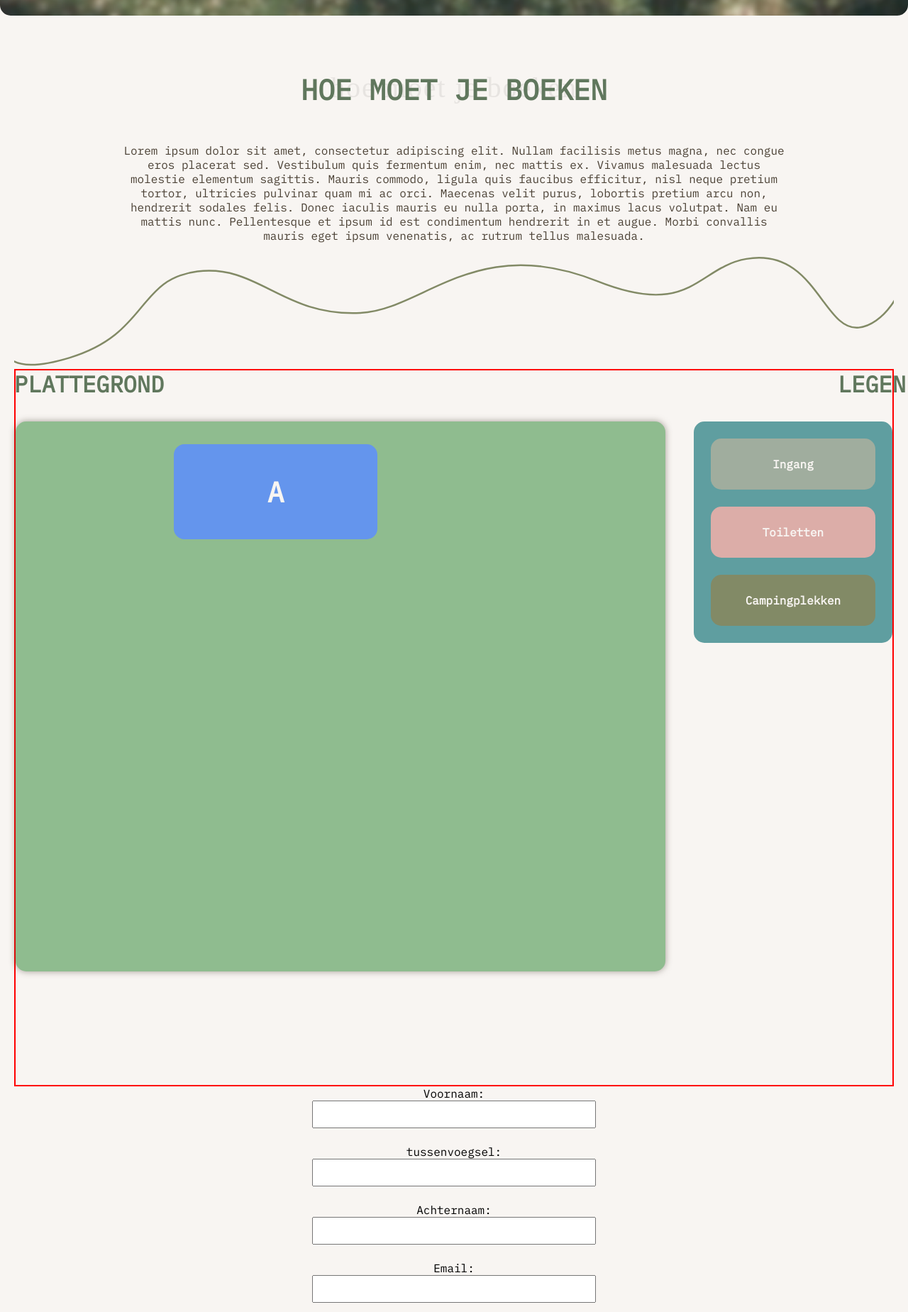
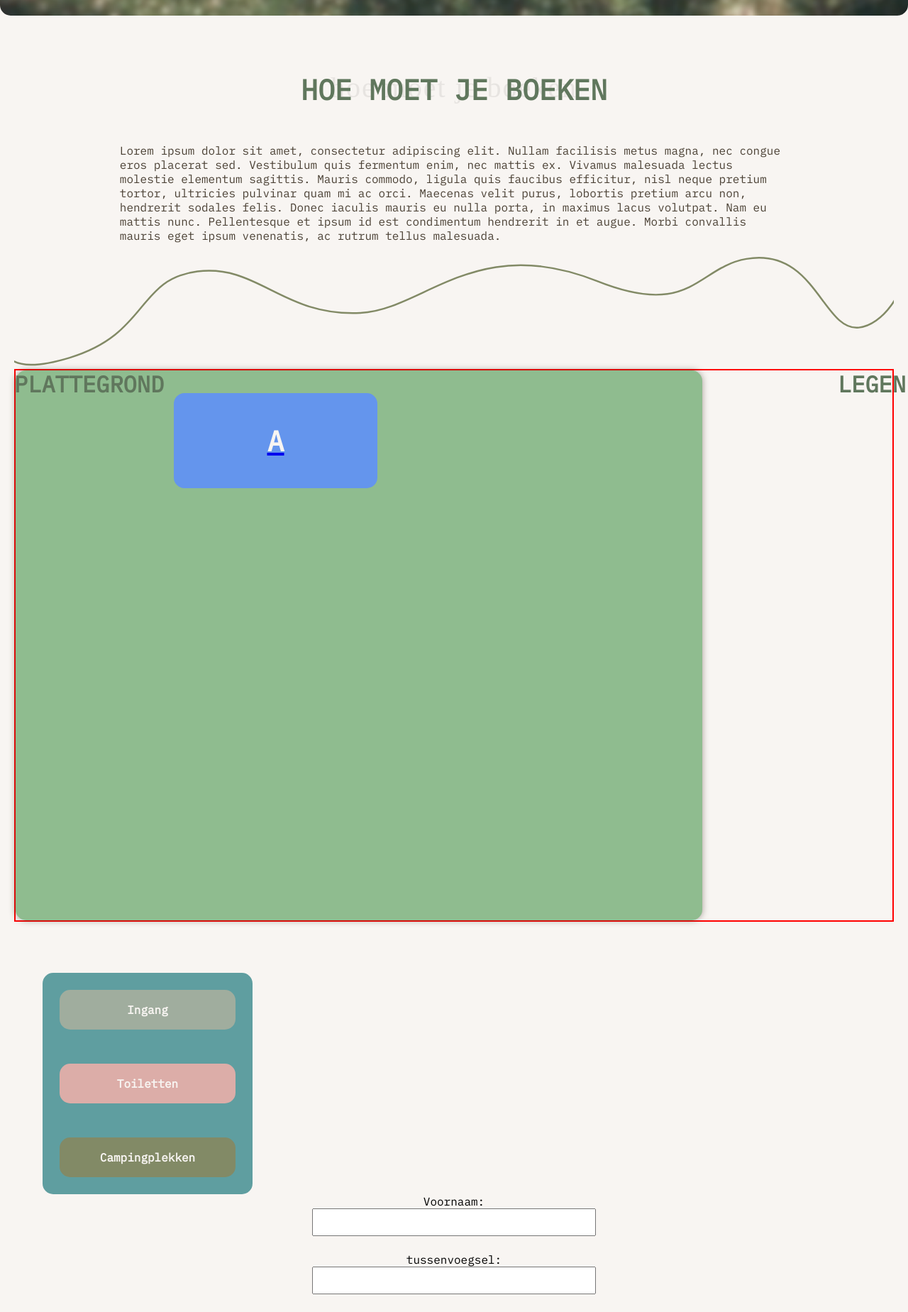
Before and after one commit to LaulensW/BertsBoerenCamping, a React (Vite) app in the folder BertsBoerenCamping/: page /booking in a window 1280 px wide. Shown: the part 338-2187 px from the top of the page at 71% size. Built offline with nearby package versions, Linux system fonts and the light colour scheme.

Commit message:
aanpassingen gemaakt aan plattegrond, niet veel succes

```diff
--- a/BertsBoerenCamping/src/components/BookingBannerEnUitleg.css
+++ b/BertsBoerenCamping/src/components/BookingBannerEnUitleg.css
@@ -30,7 +30,6 @@
     display: flex;
     justify-content: center;
     font-size: 40px;
-    display: flex;
 }
 .hoe-moet-je-boeken-title-cursive{
     font-family: 'Homemade Apple', cursive;
@@ -52,5 +51,6 @@
 .boeken-uitleg-tekst{
     color: var(--secondary-color);
     font-size: 16px;
-    margin-top: 50px
+    margin-top: 50px;
+    text-align: left;
 }
--- a/BertsBoerenCamping/src/components/BookingPlattegrond.css
+++ b/BertsBoerenCamping/src/components/BookingPlattegrond.css
@@ -5,7 +5,6 @@
 }
 .booking-plattegrond{
     display: flex;
-    justify-content: center;
     border: 2px solid red;
 }
 .rectangle{
@@ -14,21 +13,19 @@
     background-color: darkseagreen;
     width: 968px;
     height: 775px;
-    margin: 72px 0 160px 0px;
-    position: relative;
     display: flex;
 }
 .rectangle-plekken{
     background-color:cornflowerblue;
     color: var(--neutral-color);
+    text-decoration: none;
     font-size: 40px;
     font-weight: var(--font-weight-semibold);
     border-radius: 15px;
     display: flex;
     justify-content: center;
     align-items: center;
-    position: absolute;
-    cursor: pointer
+    cursor: pointer;
 }
 .rectangle-legenda{
     width: 296px;
@@ -36,6 +33,8 @@
     margin: 72px 0 0 40px;
     background-color:cadetblue;
     border-radius: 15px;
+    display: flex;
+    flex-direction: column;
 }
 .rectangle-legenda-inside{
     margin: 24px;
--- a/BertsBoerenCamping/src/components/BookingPlattegrond.jsx
+++ b/BertsBoerenCamping/src/components/BookingPlattegrond.jsx
@@ -11,12 +11,13 @@ const BookingPlattegrond = () => {
             <div className="rectangle">
                 <Link to="/about"><div className="rectangle-plekken" style={{width:"287px", height:"134px", margin: "32px 0 0 223px"}}>A</div></Link>
             </div>
-                <div className="rectangle-legenda">
+        </div>
+
+        <div className="rectangle-legenda">
                     <div className="rectangle-legenda-inside" style={{backgroundColor: "#A0AD9E"}}>Ingang</div>
                     <div className="rectangle-legenda-inside"style={{backgroundColor: "#DCADA8"}}>Toiletten</div>
                     <div className="rectangle-legenda-inside" style={{backgroundColor: "#828A66"}}>Campingplekken</div>
                 </div>
-        </div>
         </>
     )
 };
```
